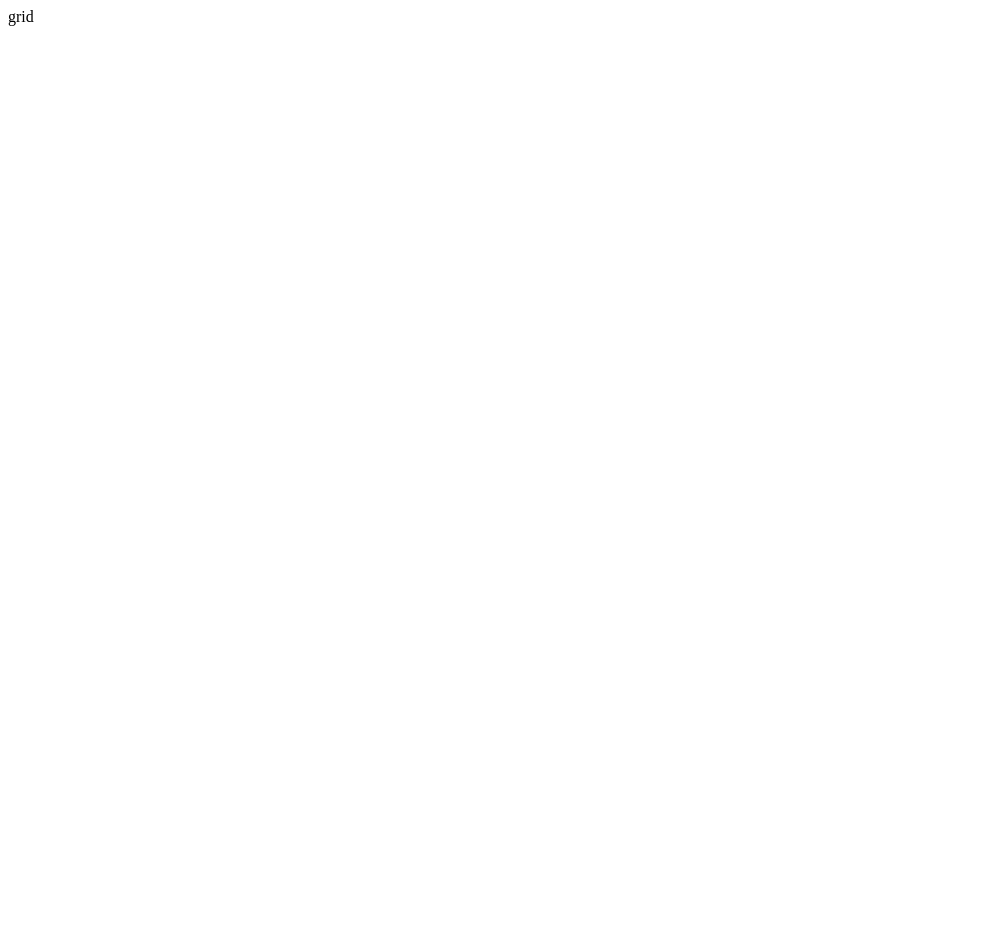
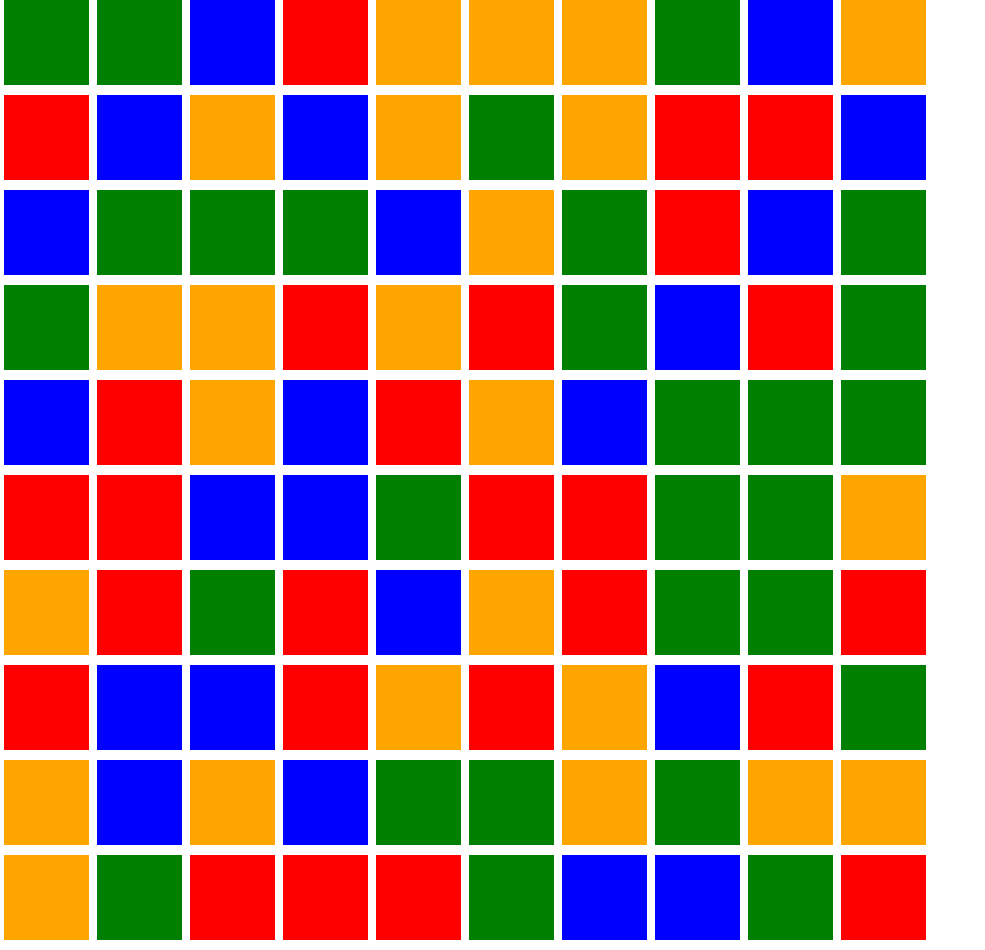
Before and after one commit to ventralnet/same-game, a Vue app: page / in a window 1280 px wide. Shown: the whole page, without its empty margins (0-985 px from the left). Before the commit the page ends 800 px from the top, so only its background shows below. Built offline with nearby package versions, Linux system fonts and the light colour scheme.

Commit message:
Some game play functionality there. Finding cluster neighbors and hiding block clusters

```diff
--- a/src/App.vue
+++ b/src/App.vue
@@ -1,12 +1,17 @@
 <template>
   <div id="app">
-    grid
+    <grid></grid>
   </div>
 </template>
 
 <script>
+import Grid from '@/components/Grid.vue';
+
 export default {
   name: 'App',
+  components: {
+    Grid,
+  },
 };
 </script>
 
--- /dev/null
+++ b/src/components/Grid.vue
@@ -0,0 +1,163 @@
+<template>
+  <div>
+    <div
+      v-for="(row, rowIndex) in gridMatrix"
+      :key="`row${rowIndex}`"
+      class="mb-1">
+      <div
+        v-for="(col, colIndex) in row"
+        :key="`col${colIndex}${rowIndex}`"
+        class="d-inline-block mx-1"
+        @click="handleClick(rowIndex, colIndex)">
+        <grid-item
+          :is-highlighted="col.isHighlighted"
+          :color="col.color" />
+      </div>
+    </div>
+  </div>
+</template>
+
+<script>
+import GridItem from '@/components/GridItem.vue';
+
+const colorPalette = [
+  'red',
+  'green',
+  'blue',
+  'orange',
+];
+
+export default {
+  components: {
+    GridItem,
+  },
+  data() {
+    return {
+      gridMatrix: [],
+      gridWidth: 10,
+      gridHeight: 10,
+    };
+  },
+  created() {
+    const matrix = [];
+    for (let row = 0; row < this.gridWidth; row += 1) {
+      matrix[row] = [];
+      for (let col = 0; col < this.gridHeight; col += 1) {
+        matrix[row].push({
+          color: this.randomColor(),
+          isHighlighted: false,
+        });
+      }
+    }
+    this.gridMatrix = matrix;
+  },
+  methods: {
+    handleClick(row, col) {
+      const item = this.gridMatrix[row][col];
+      if (!item.isHighlighted) {
+        this.resetHighlighted();
+        this.handleHighlighting(item, row, col);
+      } else {
+        this.clearSelection();
+        // clear squashed items
+        // rebuild matrix
+        // test is complete
+      }
+    },
+
+    clearSelection() {
+      const cluster = this.getSelectedCluster();
+      cluster.forEach((selection) => {
+        const localSelection = selection;
+        localSelection.color = 'transparent';
+        localSelection.isHighlighted = false;
+      });
+    },
+
+    getSelectedCluster() {
+      return this.gridMatrix.flat().filter((col) => col.isHighlighted);
+    },
+
+    resetHighlighted() {
+      this.gridMatrix.forEach((row) => {
+        row.forEach((column) => {
+          const localColumn = column;
+          localColumn.isHighlighted = false;
+        });
+      });
+    },
+
+    handleHighlighting(item, row, col) {
+      const localItem = item;
+      let hasNorth = false;
+      let hasSouth = false;
+      let hasEast = false;
+      let hasWest = false;
+
+      if (row > 0) {
+        const northItem = this.gridMatrix[row - 1][col];
+        if (!northItem.isHighlighted && northItem.color === localItem.color) {
+          hasNorth = true;
+          localItem.isHighlighted = true;
+          northItem.isHighlighted = true;
+        }
+      }
+
+      if (row < this.gridMatrix.length - 1) {
+        const southItem = this.gridMatrix[row + 1][col];
+        if (!southItem.isHighlighted && southItem.color === localItem.color) {
+          hasSouth = true;
+          localItem.isHighlighted = true;
+          southItem.isHighlighted = true;
+        }
+      }
+
+      if (col > 0) {
+        const westItem = this.gridMatrix[row][col - 1];
+        if (!westItem.isHighlighted && westItem.color === localItem.color) {
+          hasWest = true;
+          localItem.isHighlighted = true;
+          westItem.isHighlighted = true;
+        }
+      }
+
+      if (col < this.gridMatrix[row].length - 1) {
+        const eastItem = this.gridMatrix[row][col + 1];
+        if (!eastItem.isHighlighted && eastItem.color === localItem.color) {
+          hasEast = true;
+          localItem.isHighlighted = true;
+          eastItem.isHighlighted = true;
+        }
+      }
+
+      this.$nextTick(() => {
+        if (hasWest) {
+          this.handleHighlighting(item, row, col - 1);
+        }
+
+        if (hasEast) {
+          this.handleHighlighting(item, row, col + 1);
+        }
+
+        if (hasSouth) {
+          this.handleHighlighting(item, row + 1, col);
+        }
+
+        if (hasNorth) {
+          this.handleHighlighting(item, row - 1, col);
+        }
+      });
+    },
+
+    randomColor() {
+      const palleteLength = colorPalette.length;
+      const randomIndex = Math.floor(Math.random() * palleteLength);
+      return colorPalette[randomIndex];
+    },
+  },
+};
+</script>
+
+<style lang="text/scss">
+
+</style>
--- /dev/null
+++ b/src/components/GridItem.vue
@@ -0,0 +1,34 @@
+<template>
+  <div
+    :class="{ 'is-highlighted': isHighlighted }"
+    :style="{ backgroundColor: color }"
+    style="width: 85px; height: 85px"
+    class="grid-item"
+  />
+</template>
+
+<script>
+export default {
+  props: {
+    color: {
+      type: String,
+      required: true,
+    },
+    isHighlighted: {
+      type: Boolean,
+      required: true,
+      default: false,
+    },
+  },
+};
+</script>
+
+<style lang="scss">
+.is-highlighted {
+  opacity: 0.5;
+}
+
+.grid-item {
+  transition: background-color 500ms linear;
+}
+</style>
--- a/src/main.js
+++ b/src/main.js
@@ -1,6 +1,8 @@
 import Vue from 'vue';
 import App from './App.vue';
 import store from './store';
+
+import 'bootstrap/dist/css/bootstrap.min.css';
 
 Vue.config.productionTip = false;
 
```
